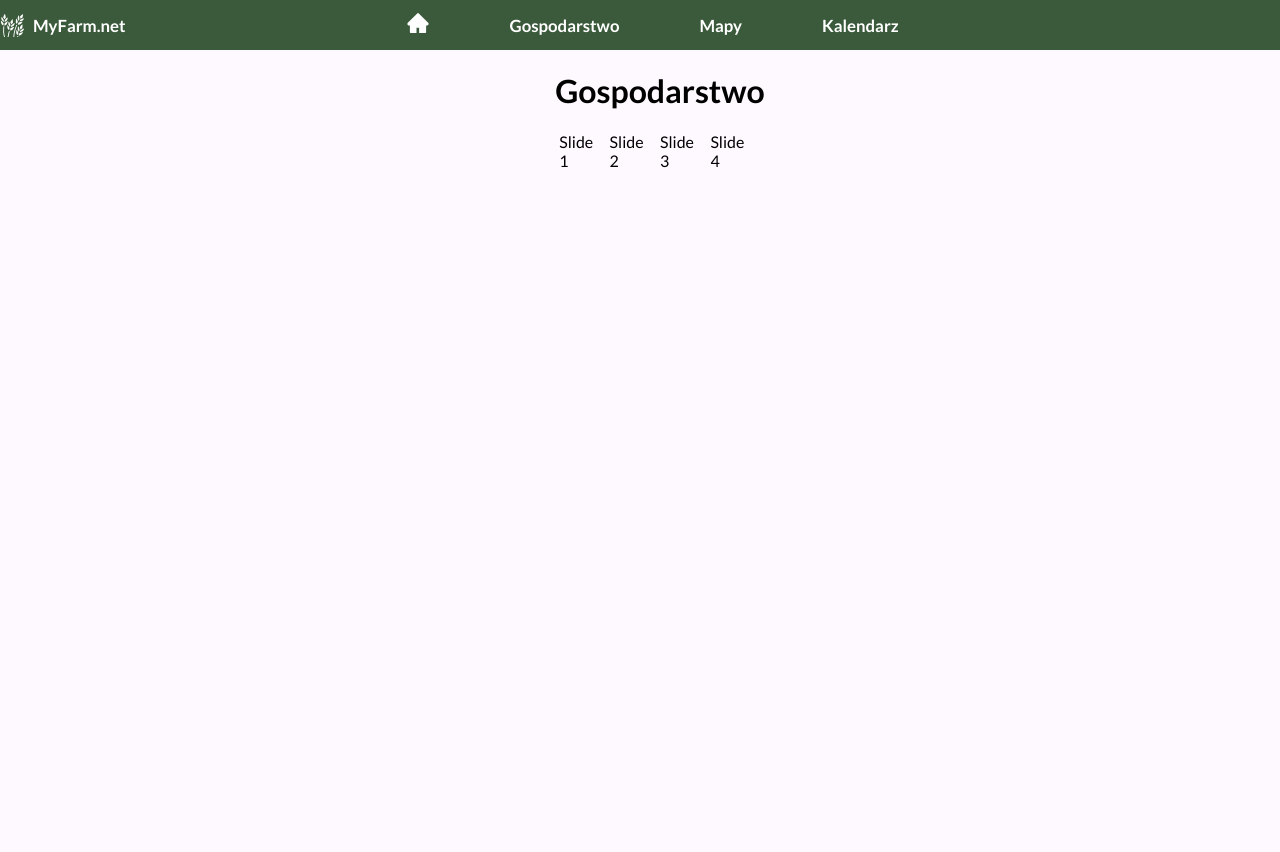
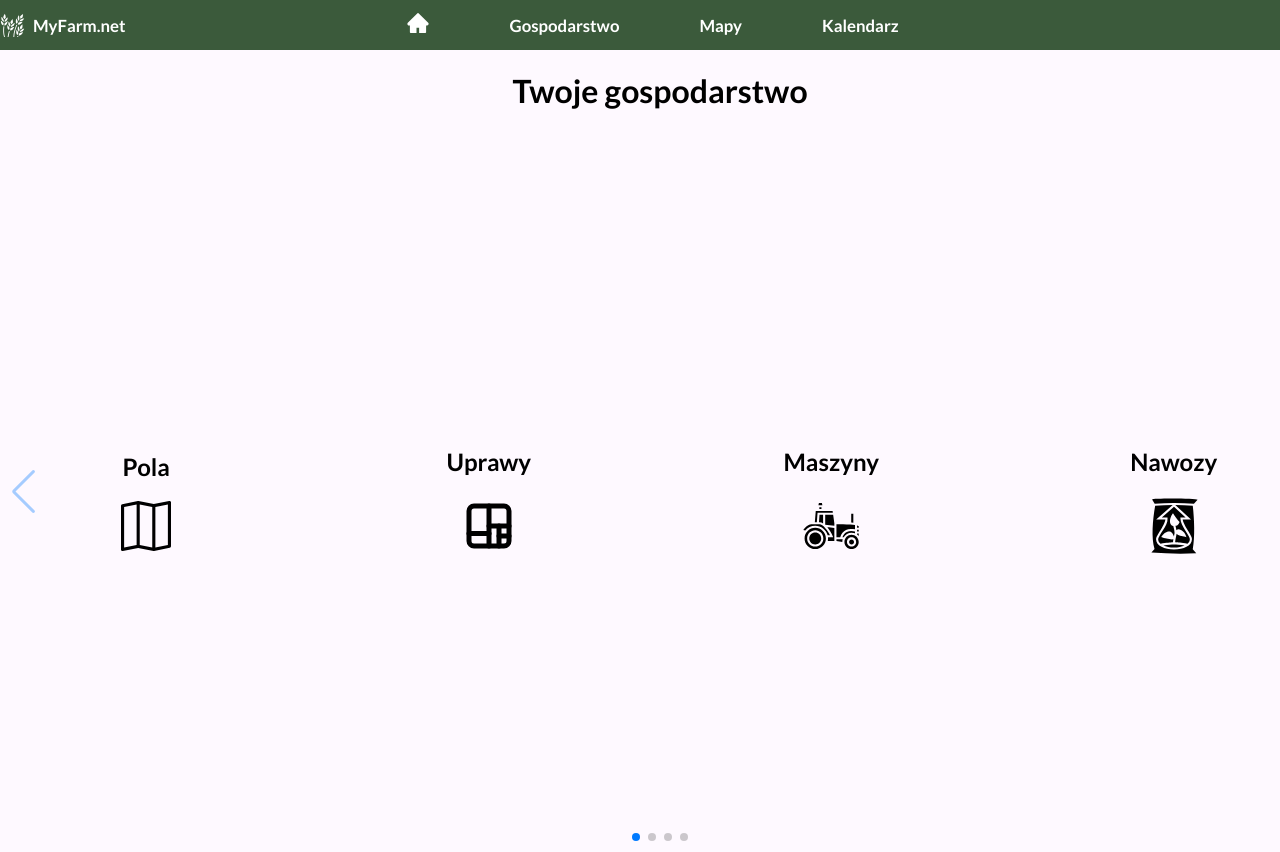
Before and after one commit to superAG13/farm-management-app, a React (Vite) app: page / in a window 1280 px wide. Shown: the top 852 px of the page. Before the commit the page ends 800 px from the top, so only its background shows below. Built offline with nearby package versions, Linux system fonts and the light colour scheme.

Commit message:
edit swiper

```diff
--- a/src/pages/farm/Farm.jsx
+++ b/src/pages/farm/Farm.jsx
@@ -1,17 +1,71 @@
+/* eslint-disable no-unused-vars */
 import React from "react";
 import "./farm.css";
+
+//swiper
 import {Swiper, SwiperSlide} from "swiper/react";
-import "swiper/css";
+import "swiper/css/bundle";
+import {Navigation, Pagination, A11y} from "swiper/modules";
+
+//icons
+import {GiWheat, GiFarmTractor, GiFertilizerBag} from "react-icons/gi";
+import {TbChartTreemap} from "react-icons/tb";
+import {BsMap} from "react-icons/bs";
 function Farm() {
   return (
     <div className="farm">
       <div className="container">
-        <h1 className="title">Gospodarstwo</h1>
-        <Swiper spaceBetween={50} slidesPerView={5} onSlideChange={() => console.log("slide change")} onSwiper={(swiper) => console.log(swiper)}>
-          <SwiperSlide>Slide 1</SwiperSlide>
-          <SwiperSlide>Slide 2</SwiperSlide>
-          <SwiperSlide>Slide 3</SwiperSlide>
-          <SwiperSlide>Slide 4</SwiperSlide>
+        <h1 className="title">Twoje gospodarstwo</h1>
+        <Swiper
+          modules={[Navigation, Pagination, A11y]}
+          spaceBetween={50}
+          slidesPerView={4}
+          navigation={true}
+          pagination={{clickable: true}}
+          onSlideChange={() => console.log("slide change")}
+          onSwiper={(swiper) => console.log(swiper)}>
+          <SwiperSlide>
+            <div className="card">
+              <h2 className="card-title">Pola</h2>
+              <BsMap className="icon" size="50px" />
+            </div>
+          </SwiperSlide>
+          <SwiperSlide>
+            <div className="card">
+              <h2 className="card-title">Uprawy</h2>
+              <TbChartTreemap className="icon" size="60px" />
+            </div>
+          </SwiperSlide>
+          <SwiperSlide>
+            <div className="card">
+              <h2 className="card-title">Maszyny</h2>
+              <GiFarmTractor className="icon" size="60px" />
+            </div>
+          </SwiperSlide>
+          <SwiperSlide>
+            <div className="card">
+              <h2 className="card-title">Nawozy</h2>
+              <GiFertilizerBag className="icon" size="60px" />
+            </div>
+          </SwiperSlide>
+          <SwiperSlide>
+            <div className="card">
+              <h2 className="card-title">Środki ochrony roślin</h2>
+              <GiWheat className="icon" size="60px" />
+            </div>
+          </SwiperSlide>
+          <SwiperSlide>
+            <div className="card">
+              <h2 className="card-title">Rośliny i odmiany</h2>
+              <GiWheat className="icon" size="60px" />
+            </div>
+          </SwiperSlide>
+          <SwiperSlide>
+            <div className="card">
+              <h2 className="card-title">Osoby</h2>
+              <GiWheat className="icon" size="60px" />
+            </div>
+          </SwiperSlide>
         </Swiper>
       </div>
     </div>
--- a/src/pages/farm/farm.css
+++ b/src/pages/farm/farm.css
@@ -2,7 +2,19 @@
   width: 1320px;
   display: flex;
   flex-direction: column;
-  justify-content: flex-start;
+  justify-content: center;
   align-items: center;
   margin: 0 auto;
 }
+.swiper {
+  width: 100%;
+  height: 720px;
+}
+.card {
+  width: 100%;
+  height: 100%;
+  display: flex;
+  flex-direction: column;
+  justify-content: center;
+  align-items: center;
+}
```
Also changed, not shown: src/components/card/Card.jsx (deleted, +0 -15 lines), src/data.js (deleted, +0 -47 lines).
